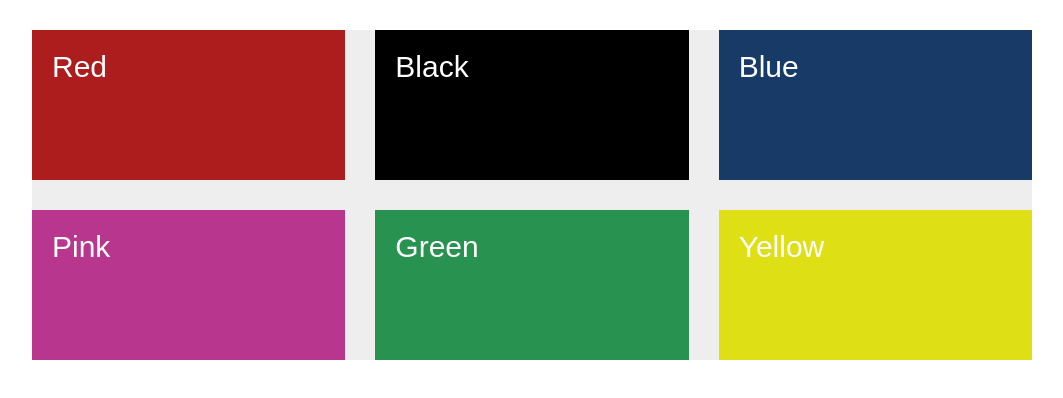
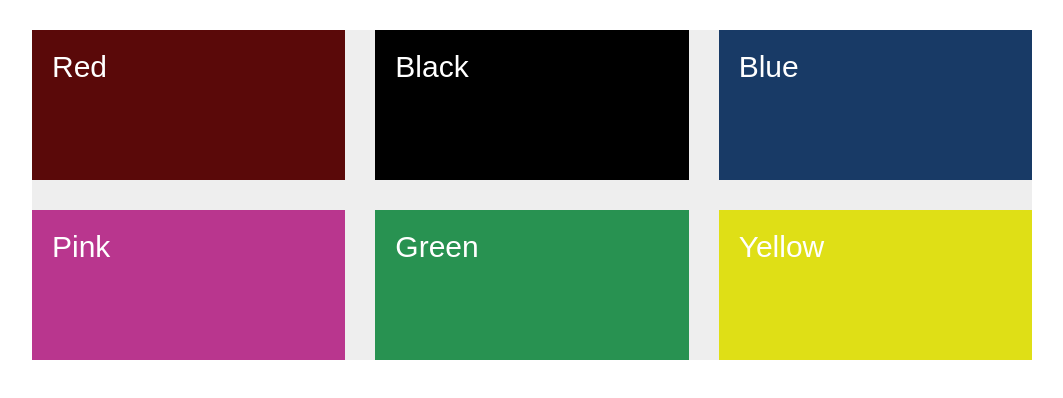
Before and after one commit to AlpGashi/Git-hub, a plain HTML site: page index.html in a window 1280 px wide. Shown: the whole page, without its empty margins (108-1171 px from the left). Drawn offline with Linux system fonts and the light colour scheme.

Commit message:
changed color

```diff
--- a/css/main.css
+++ b/css/main.css
@@ -16,7 +16,7 @@
 }
 
 .red {
-  background: rgb(173, 29, 29);
+  background: rgb(90, 9, 9);
 }
 
 .black {
```
